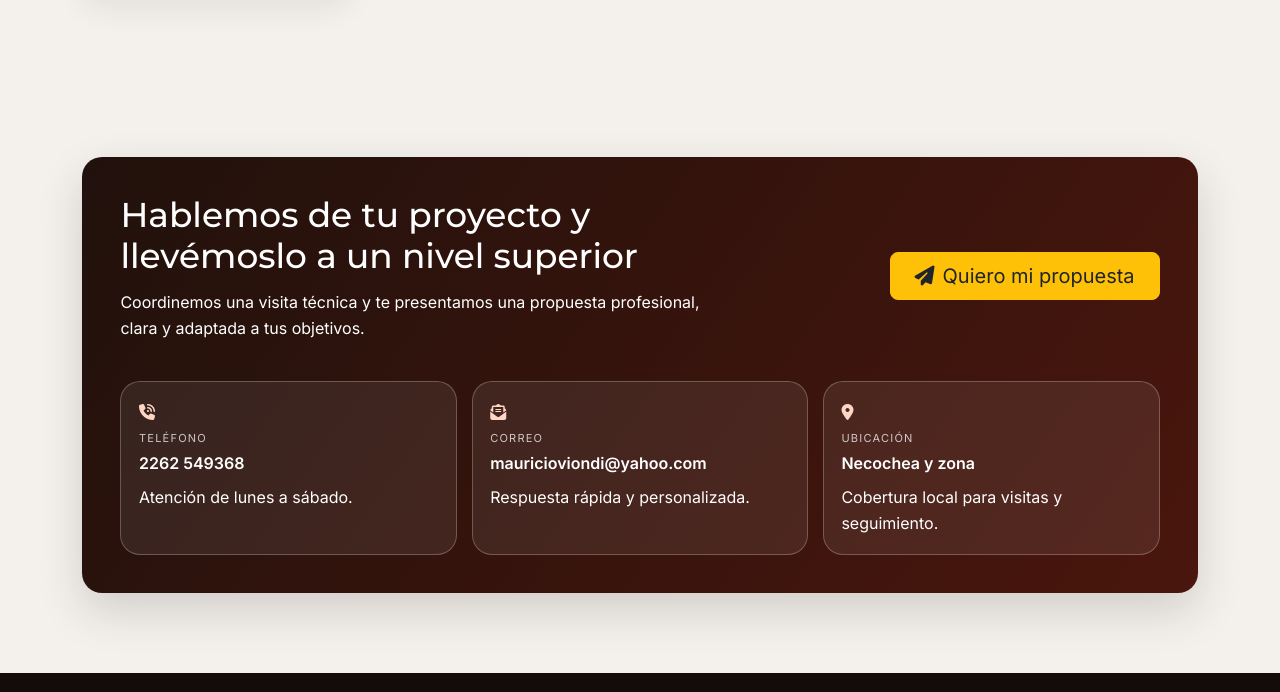
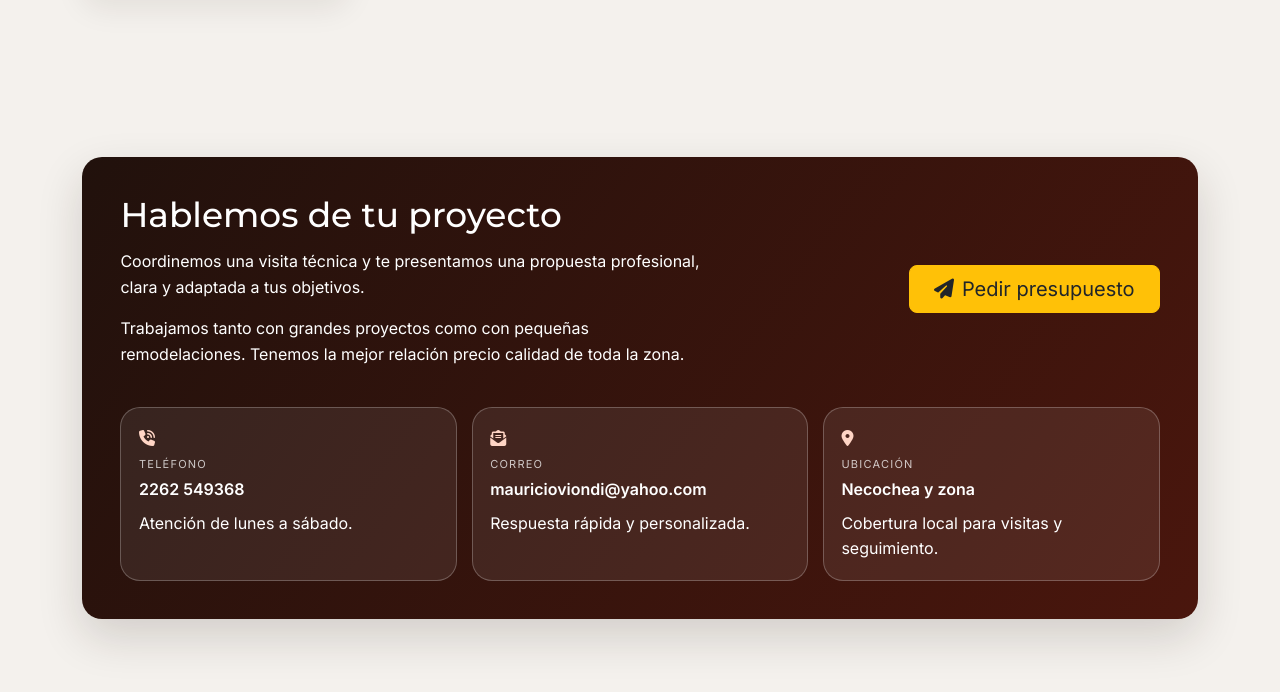
Before and after one commit to walterdif20/webconstruccionesviondi, a plain HTML site: page index.html in a window 1280 px wide. Shown: the part 4386-5078 px from the top of the page. Drawn offline with nearby package versions, Linux system fonts and the light colour scheme.

Commit message:
Update index.html

```diff
--- a/index.html
+++ b/index.html
@@ -291,15 +291,18 @@
           <div class="contact-cta">
             <div class="row g-4 align-items-center">
               <div class="col-lg-7">
-                <h3>Hablemos de tu proyecto y llevémoslo a un nivel superior</h3>
+                <h3>Hablemos de tu proyecto</h3>
                 <p>
                   Coordinemos una visita técnica y te presentamos una propuesta profesional, clara y adaptada a tus
                   objetivos.
                 </p>
+                <p>
+                  Trabajamos tanto con grandes proyectos como con pequeñas remodelaciones. Tenemos la mejor relación precio calidad de toda la zona.
+                </p>
               </div>
               <div class="col-lg-5 text-lg-end">
                 <a href="mailto:mauricioviondi@yahoo.com" class="btn btn-warning text-dark btn-lg px-4">
-                  <i class="fa-solid fa-paper-plane me-2"></i>Quiero mi propuesta
+                  <i class="fa-solid fa-paper-plane me-2"></i>Pedir presupuesto
                 </a>
               </div>
             </div>
```
